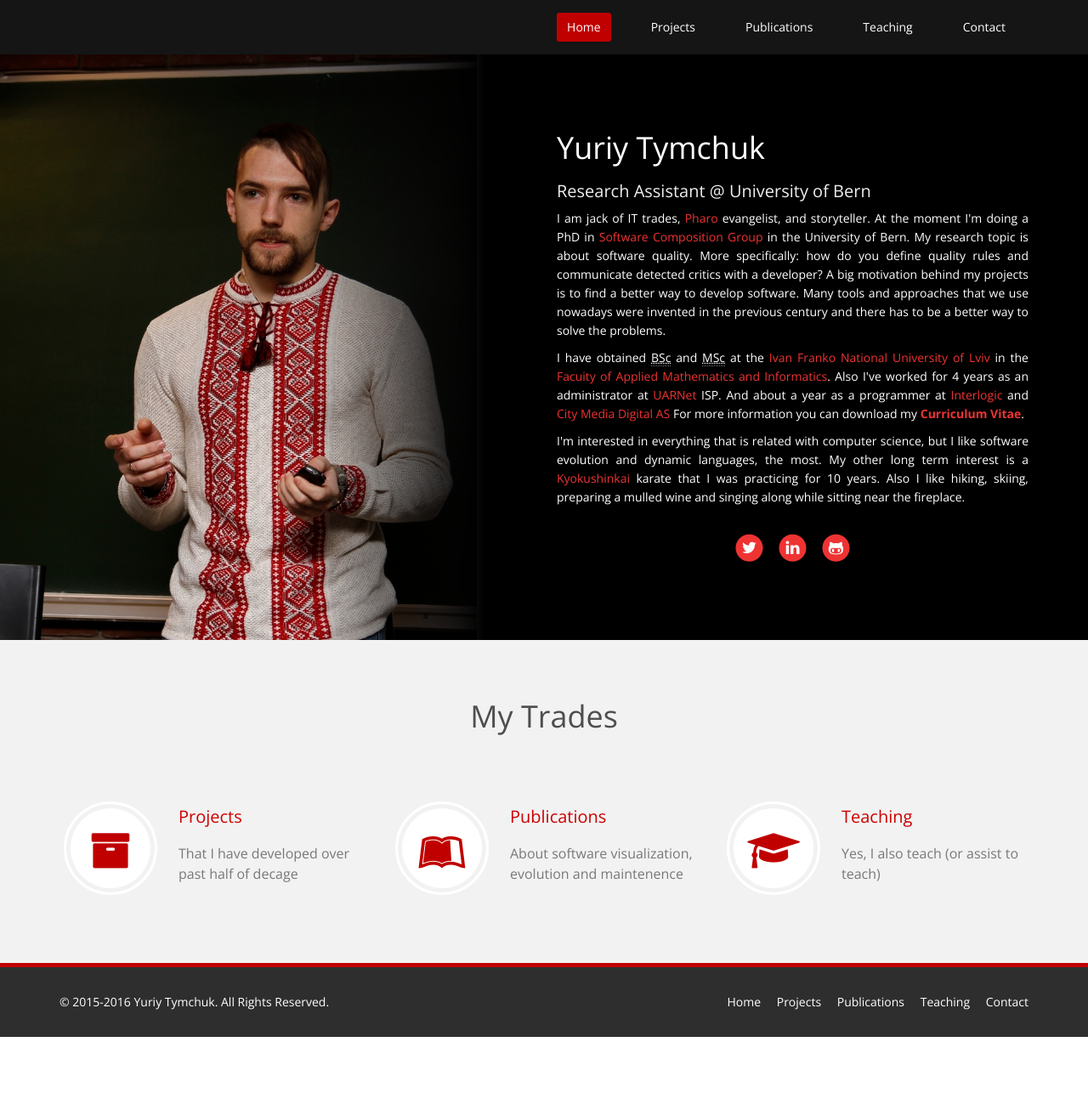
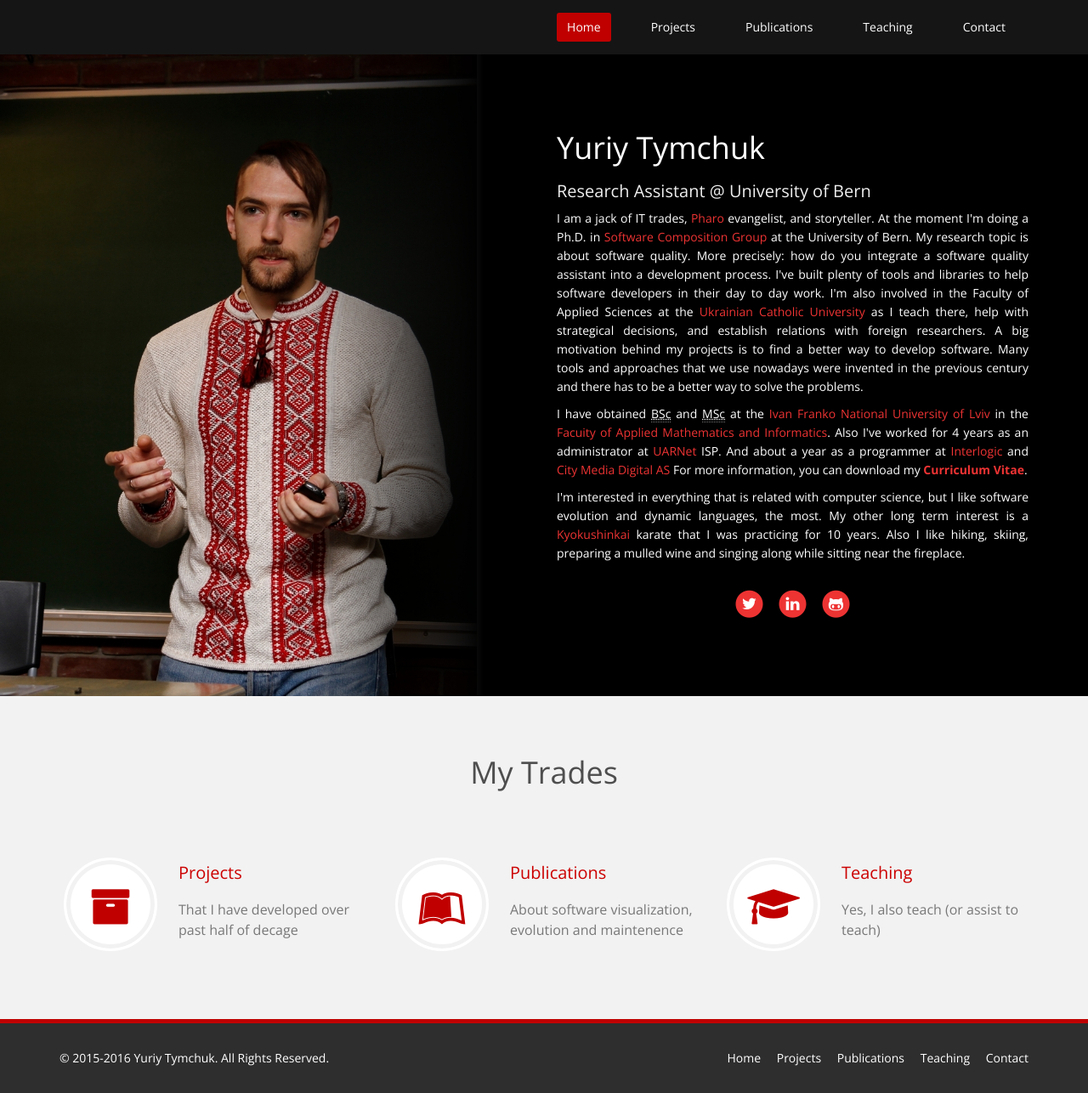
Before and after one commit to Uko/uko.github.io, a Jekyll site: the page built from index.html, in a window 1280 px wide. Shown: the whole page at 85% size. Built offline with Jekyll 4.4.1, drawn with Linux system fonts in a browser that asks for light colours; nearby versions of some CDN libraries; before the commit the page ends 1220 px from its top, so only the background shows below that.

Commit message:
Updated index

```diff
--- a/index.html
+++ b/index.html
@@ -13,9 +13,9 @@ title: Home
                         <h2 class="animation animated-item-2">Research Assistant @ University of Bern</h2>
                         <div class="animation animated-item-3">
                           <p>
-                I am jack of IT trades,
+                I am a jack of IT trades,
                 <a href="http://www.pharo-project.org/">Pharo</a> evangelist,
-                and storyteller. At the moment I'm doing a PhD in <a href="http://scg.unibe.ch/">Software Composition Group</a> in the University of Bern. My research topic is about software quality. More specifically: how do you define quality rules and communicate detected critics with a developer?
+                and storyteller. At the moment I'm doing a Ph.D. in <a href="http://scg.unibe.ch/">Software Composition Group</a> at the University of Bern. My research topic is about software quality. More precisely: how do you integrate a software quality assistant into a development process. I've built plenty of tools and libraries to help software developers in their day to day work. I'm also involved in the Faculty of Applied Sciences at the <a href="http://ucu.edu.ua/eng/">Ukrainian Catholic University</a> as I teach there, help with strategical decisions, and establish relations with foreign researchers.
 
                 A big motivation behind my projects is to find a better way to develop software. Many tools and approaches that we use nowadays were invented in the previous century and there has to be a better way to solve the problems.
 
@@ -35,7 +35,7 @@ title: Home
               and
               <a href = "http://www.cmdigital.no" target="_blank">City Media Digital AS</a>
 
-              For more information you can download my <a href = "cv/cv.pdf" target="_blank"><strong>Curriculum Vitae</strong></a>.
+              For more information, you can download my <a href = "cv/cv.pdf" target="_blank"><strong>Curriculum Vitae</strong></a>.
             </p>
 
             <p>
```
